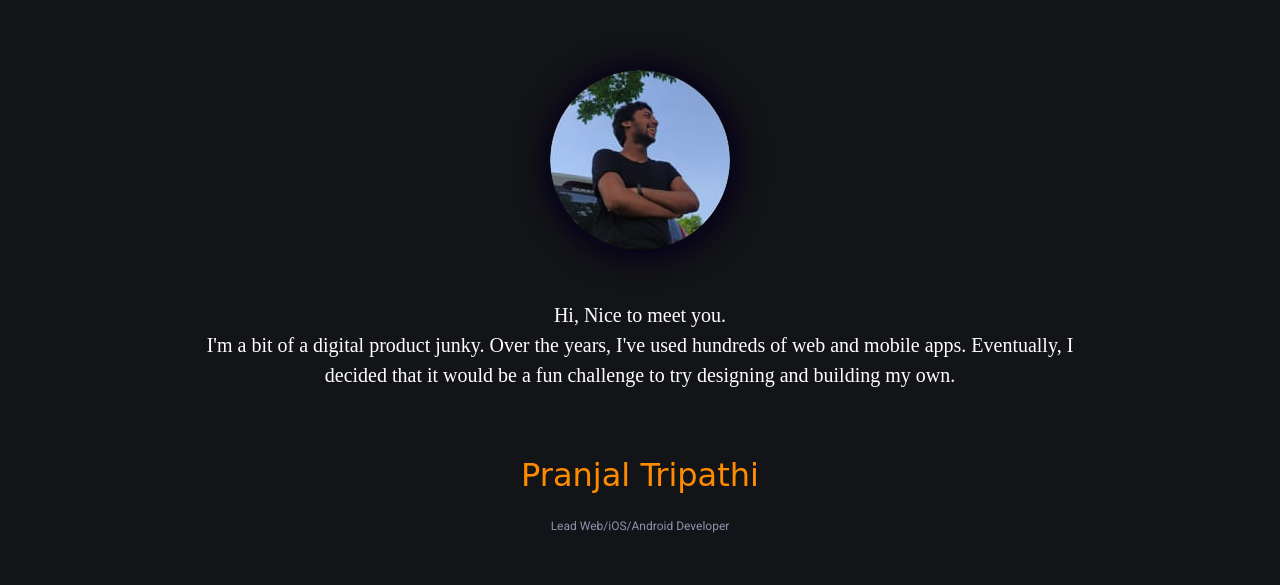
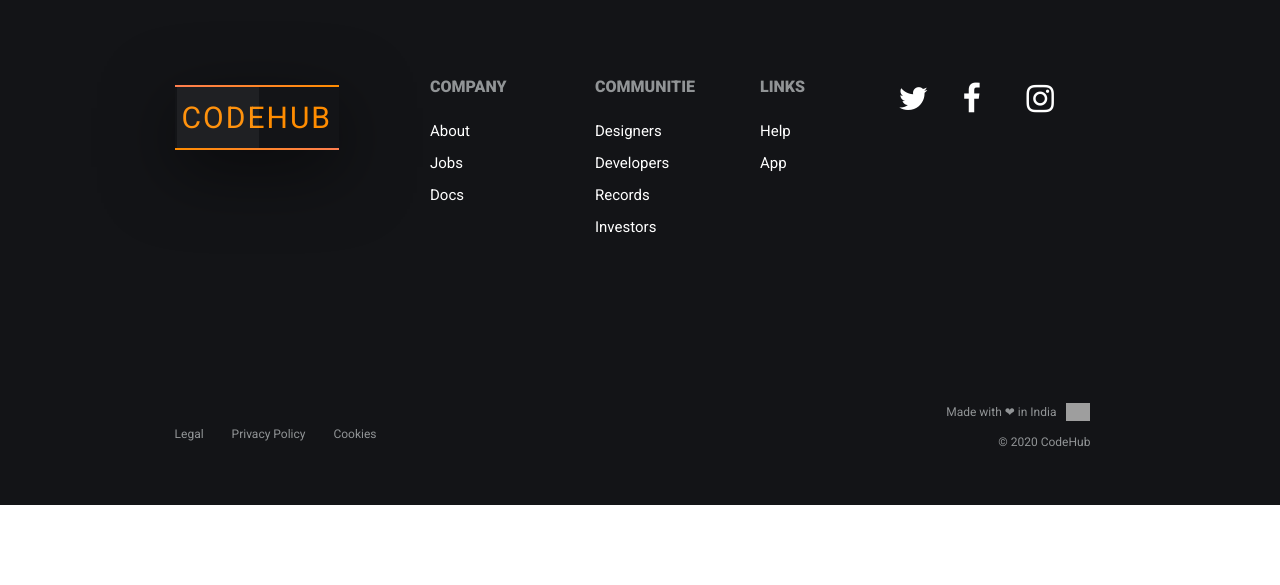
Before and after one commit to SaurabhMaurya9695/Codehub.github.io, a plain HTML site: page index.html in a window 1280 px wide. Shown: the part 2461-3046 px from the top of the page. After the commit the page ends 2966 px from the top, so only its background shows below. Drawn offline with nearby package versions, Linux system fonts and the light colour scheme; grey boxes are pictures that could not be loaded; a web font is replaced by a local one.

Commit message:
update index2.html

```diff
--- a/index.html
+++ b/index.html
@@ -223,17 +223,6 @@
                         <p class="p_team_section_p2">Front/Backend Developer & Lead Tester</p>
                     </div>
                 </div>
-                <div class="carousel-item active p_team_section_div">
-                    <div class="carousel-caption d-none d-block p_team_section_div4">
-                        <a href="Pranjal/index.html"><img class="p_team_section_image" src="./img/pranjal.jpeg" alt=""></a>
-                        <p class="p_team_section_p1">Hi, Nice to meet you. <br />I'm a bit of a digital product junky. Over the years, I've used hundreds of web and mobile apps. Eventually, I decided that it would be a fun challenge to try designing and building my own.<br />
-
-                        </p>
-                        <h4 class="p_team_section_h4">Pranjal Tripathi</h4>
-                        <p class="p_team_section_p2">Lead Web/iOS/Android Developer</p>
-                    </div>
-                </div>
-
                 <div class="carousel-item p_team_section_div">
                     <div class="carousel-caption d-none d-block p_team_section_div4">
                         <a href="#"><img class="p_team_section_image" src="./img/ramkrishna.jpeg" alt=""></a>
```
